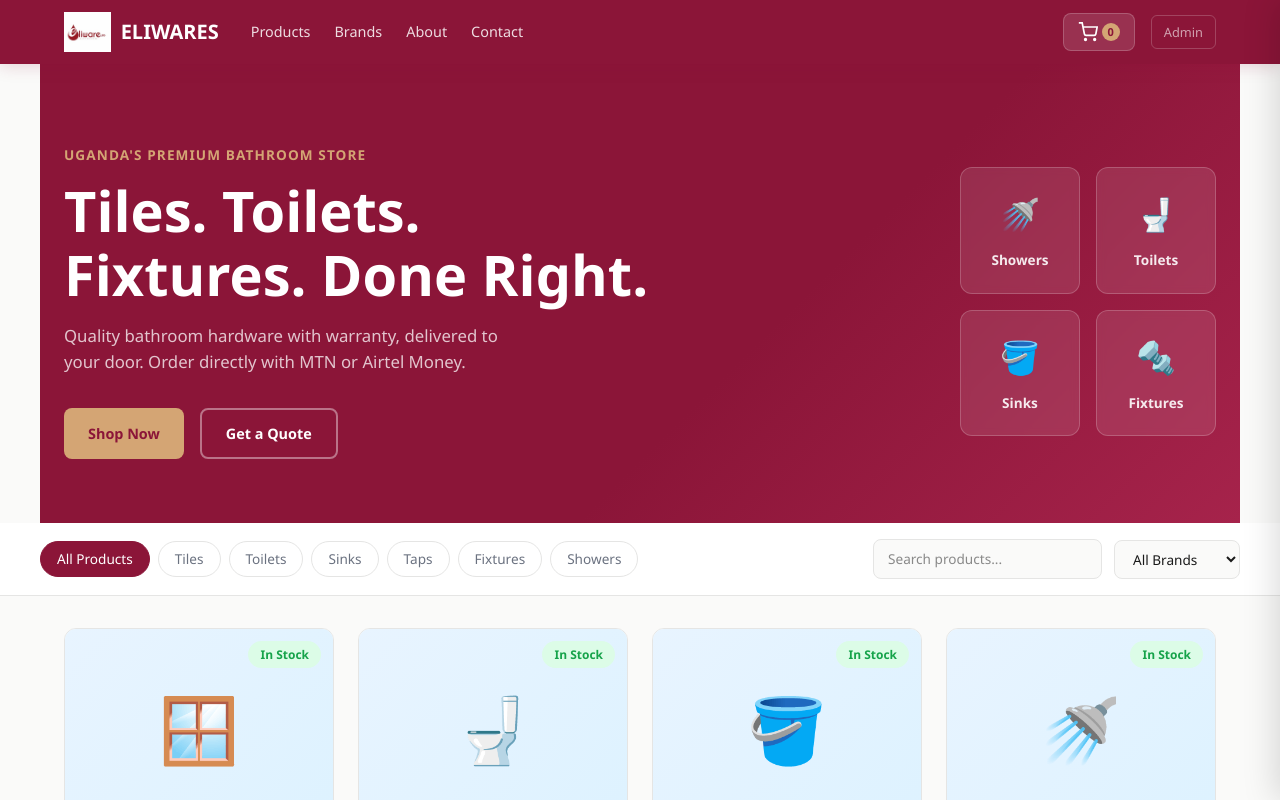
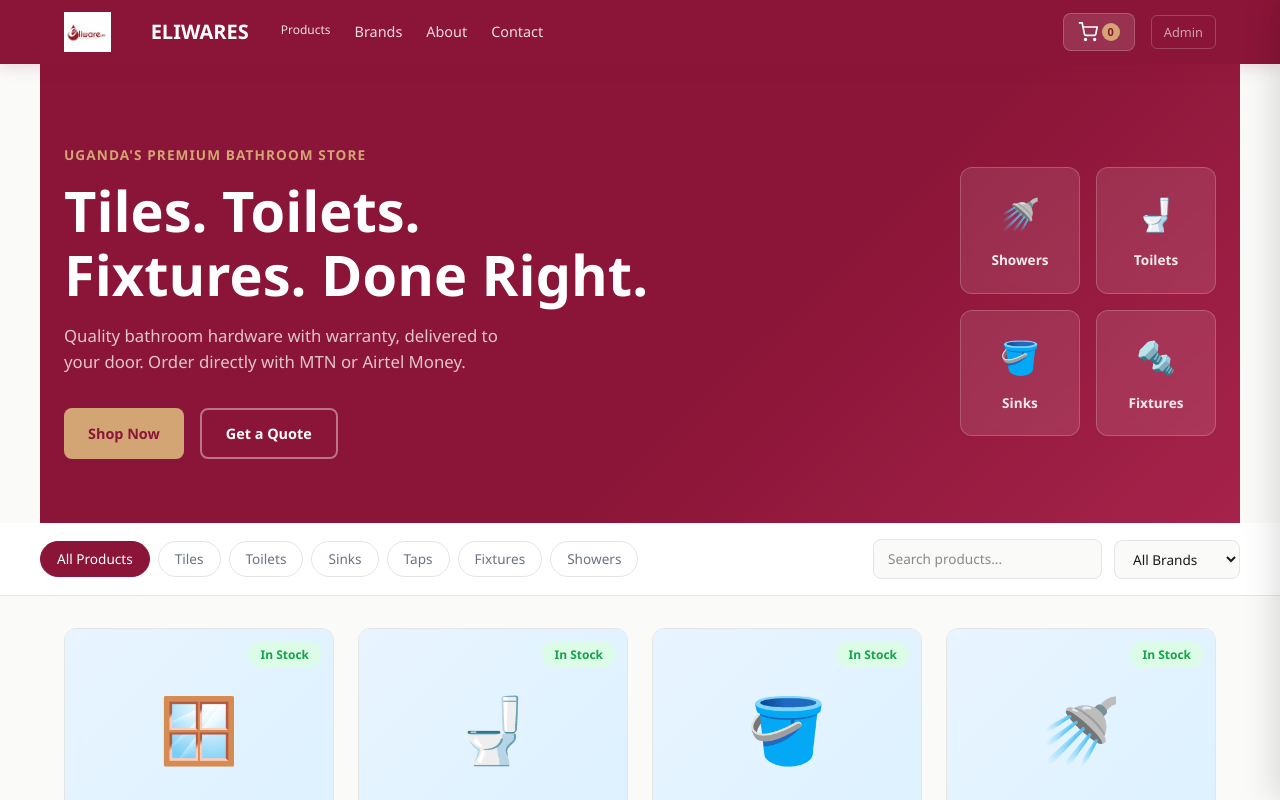
Before and after one commit to Jaellynda/eliwares-site, a Next.js app: page / in a window 1280 px wide. Shown: the top 800 px of the page. Built offline with nearby package versions, Linux system fonts and the light colour scheme.

Commit message:
feat: adjust nav-links font size and update store logo styling
Co-authored-by: Jael Tegulwa <101296234+Jaellynda@users.noreply.github.com>

```diff
--- a/app/globals.css
+++ b/app/globals.css
@@ -49,6 +49,7 @@ input, select, textarea { font-family: inherit; }
 .logo img { height: 40px; width: auto; }
 .nav-links { display: flex; gap: 1.5rem; flex: 1; }
 .nav-links a { color: rgba(255,255,255,0.85); font-size: 0.9rem; font-weight: 500; transition: color 0.2s; }
+.nav-links a:first-child { font-size: 0.75rem; }
 .nav-links a:hover { color: var(--accent); }
 .nav-actions { display: flex; align-items: center; gap: 1rem; margin-left: auto; }
 .cart-btn {
--- a/components/storefront.tsx
+++ b/components/storefront.tsx
@@ -299,8 +299,8 @@ export function Storefront() {
               height={40}
               priority
             />
-            <span>ELIWARES</span>
           </a>
+          <span style={{ fontSize: '1.25rem', fontWeight: 700, color: '#fff', marginLeft: '0.5rem' }}>ELIWARES</span>
           <nav className="nav-links">
             <a href="#products">Products</a>
             <a href="#brands">Brands</a>
```
